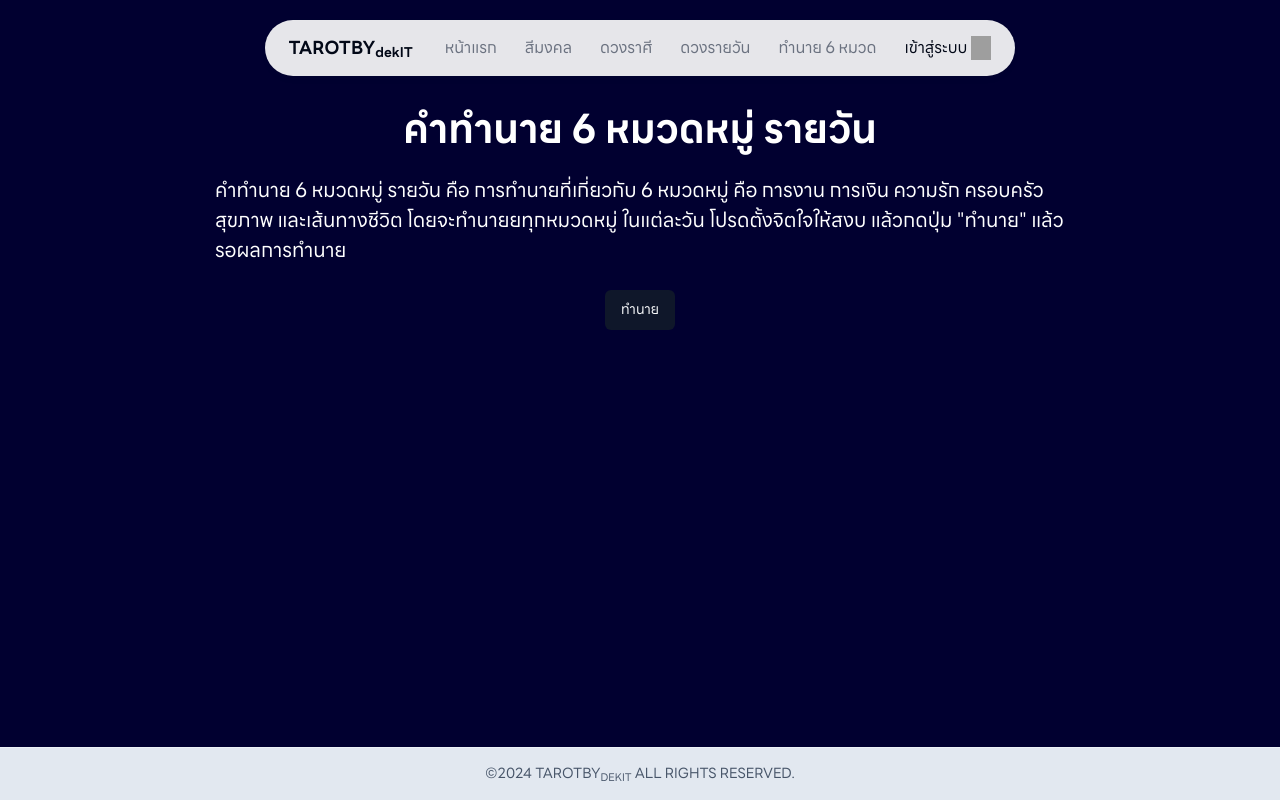
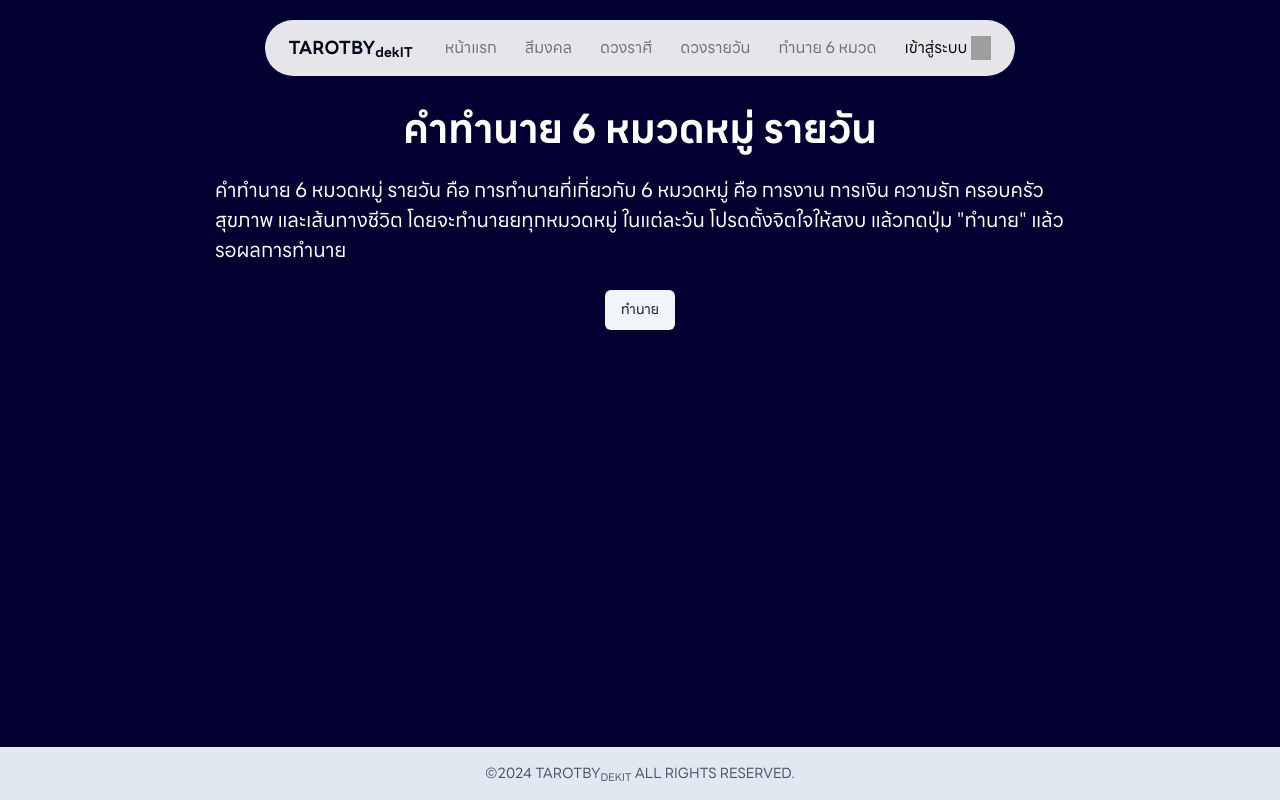
Before and after one commit to artijo/tarot-client, a React (Vite) app: page /sixgategory in a window 1280 px wide. Built offline with nearby package versions, Linux system fonts and the light colour scheme; grey boxes are pictures that could not be loaded.

Commit message:
Update SixCategory.jsx

```diff
--- a/src/Pages/SixCategory.jsx
+++ b/src/Pages/SixCategory.jsx
@@ -33,9 +33,9 @@
 
       {
         prediction ? (
-            <Button className="block mx-auto" disabled>ทำนาย</Button>
+            <Button className="block mx-auto"variant="secondary" disabled>ทำนาย</Button>
         ):(
-            <Button className="block mx-auto" onClick={Prediction}>ทำนาย</Button>
+            <Button className="block mx-auto" variant="secondary" onClick={Prediction}>ทำนาย</Button>
         )
       }
 
```
